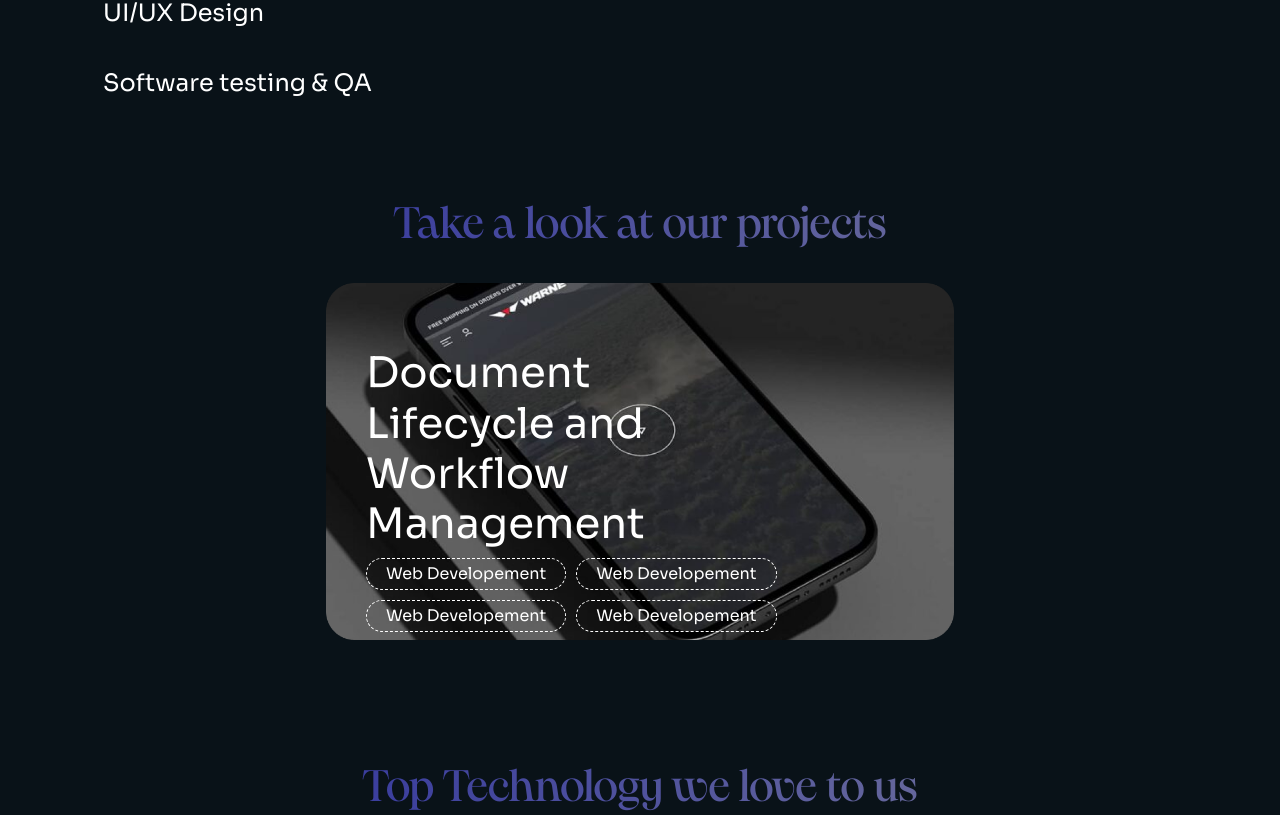
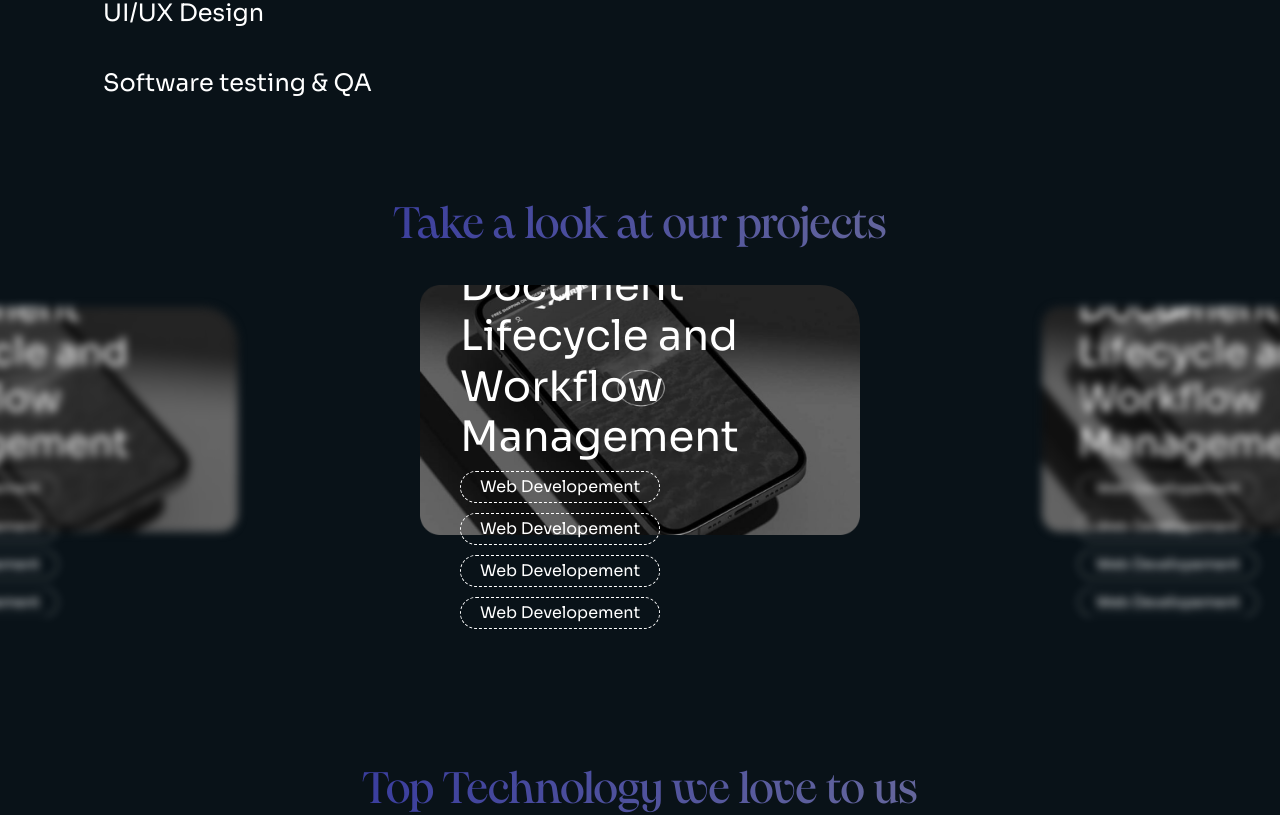
Before and after one commit to kubulu/netiapps2024, a Next.js app: page / in a window 1280 px wide. Shown: the part 1533-2348 px from the top of the page. Built offline with nearby package versions, Linux system fonts and the light colour scheme.

Commit message:
ui Changes

```diff
--- a/components/casestudySection/casestudySection.module.scss
+++ b/components/casestudySection/casestudySection.module.scss
@@ -21,20 +21,22 @@
   height: 440px;
   overflow: hidden;
   .casestudyImg{
-    width: 100%;
     overflow: hidden;
     position: absolute;
-    width: 100%;
     top:0px;
     img{
       width: 100%;
+      height: 100%;
+      object-fit: cover;
+      filter: grayscale(100);
     }
   }
   .casestudyContent{
     z-index: 20;
     position: relative;
-    padding: 40px;
-    width: 80%;
+    padding-left: 40px;
+    padding-right: 40px;
+    padding-bottom: 70px;
     ul{
       list-style: none;
       display: inline-block;
@@ -57,3 +59,21 @@
     }
   }
 }
+
+.casestudyBlock{
+  width: 100%;
+  margin: auto;
+  .casestudyCard{
+    padding-left: 80px;
+    margin-right: 80px;
+    overflow: hidden;
+    border-radius: 40px;
+    display: flex;
+    align-items: end;
+    &:hover{
+      img{
+        filter: grayscale(100);
+      }
+    }
+  }
+}
--- a/components/casestudySection/casestudySection.tsx
+++ b/components/casestudySection/casestudySection.tsx
@@ -1,14 +1,28 @@
 import React from "react";
-import styles from "./casestudySection.module.scss"
+import Slider from "react-slick";
+import styles from "./casestudySection.module.scss";
 
 
 export default function CasestudySection() {
-    return(
-        <div className={styles.casestudy}>
-            <h2 className={`headingFont text-center`}>Take a look at our projects</h2>
-            <div className={styles.casestudyBlock}>
-                <div className={`row justify-content-center align-items-center`}>
-                    <div className={`col-6`}>
+    const settings = {
+        className: "center",
+        centerMode: true,
+        infinite: true,
+        centerPadding: "340px",
+        slidesToShow: 1,
+        slidesToScroll: 1,
+        speed: 2000,
+        autoplaySpeed: 4000,
+        autoplay: true,
+        pauseOnHover: true,
+    };
+    return (
+        <div className={`casestudySection`}>
+            <div className={styles.casestudy}>
+                <h2 className={`headingFont text-center`}>Take a look at our projects</h2>
+                <Slider {...settings}>
+                    <div className={styles.casestudyBlock}>
+
                         <div className={styles.casestudyCard}>
                             <div className={styles.casestudyContent}>
                                 <h4>Document Lifecycle and Workflow Management</h4>
@@ -20,11 +34,113 @@ export default function CasestudySection() {
                                 </ul>
                             </div>
                             <div className={styles.casestudyImg}>
-                                <img src={`/images/casestudy.png`} />
+                                <img src={`/images/casestudy.png`}/>
                             </div>
                         </div>
                     </div>
-                </div>
+                    <div className={styles.casestudyBlock}>
+
+                        <div className={styles.casestudyCard}>
+                            <div className={styles.casestudyContent}>
+                                <h4>Document Lifecycle and Workflow Management</h4>
+                                <ul>
+                                    <li>Web Developement</li>
+                                    <li>Web Developement</li>
+                                    <li>Web Developement</li>
+                                    <li>Web Developement</li>
+                                </ul>
+                            </div>
+                            <div className={styles.casestudyImg}>
+                                <img src={`/images/casestudy.png`}/>
+                            </div>
+                        </div>
+                    </div>
+                    <div className={styles.casestudyBlock}>
+
+                        <div className={styles.casestudyCard}>
+                            <div className={styles.casestudyContent}>
+                                <h4>Document Lifecycle and Workflow Management</h4>
+                                <ul>
+                                    <li>Web Developement</li>
+                                    <li>Web Developement</li>
+                                    <li>Web Developement</li>
+                                    <li>Web Developement</li>
+                                </ul>
+                            </div>
+                            <div className={styles.casestudyImg}>
+                                <img src={`/images/casestudy.png`}/>
+                            </div>
+                        </div>
+                    </div>
+                    <div className={styles.casestudyBlock}>
+
+                        <div className={styles.casestudyCard}>
+                            <div className={styles.casestudyContent}>
+                                <h4>Document Lifecycle and Workflow Management</h4>
+                                <ul>
+                                    <li>Web Developement</li>
+                                    <li>Web Developement</li>
+                                    <li>Web Developement</li>
+                                    <li>Web Developement</li>
+                                </ul>
+                            </div>
+                            <div className={styles.casestudyImg}>
+                                <img src={`/images/casestudy.png`}/>
+                            </div>
+                        </div>
+                    </div>
+                    <div className={styles.casestudyBlock}>
+
+                        <div className={styles.casestudyCard}>
+                            <div className={styles.casestudyContent}>
+                                <h4>Document Lifecycle and Workflow Management</h4>
+                                <ul>
+                                    <li>Web Developement</li>
+                                    <li>Web Developement</li>
+                                    <li>Web Developement</li>
+                                    <li>Web Developement</li>
+                                </ul>
+                            </div>
+                            <div className={styles.casestudyImg}>
+                                <img src={`/images/casestudy.png`}/>
+                            </div>
+                        </div>
+                    </div>
+                    <div className={styles.casestudyBlock}>
+
+                        <div className={styles.casestudyCard}>
+                            <div className={styles.casestudyContent}>
+                                <h4>Document Lifecycle and Workflow Management</h4>
+                                <ul>
+                                    <li>Web Developement</li>
+                                    <li>Web Developement</li>
+                                    <li>Web Developement</li>
+                                    <li>Web Developement</li>
+                                </ul>
+                            </div>
+                            <div className={styles.casestudyImg}>
+                                <img src={`/images/casestudy.png`}/>
+                            </div>
+                        </div>
+                    </div>
+                    <div className={styles.casestudyBlock}>
+
+                        <div className={styles.casestudyCard}>
+                            <div className={styles.casestudyContent}>
+                                <h4>Document Lifecycle and Workflow Management</h4>
+                                <ul>
+                                    <li>Web Developement</li>
+                                    <li>Web Developement</li>
+                                    <li>Web Developement</li>
+                                    <li>Web Developement</li>
+                                </ul>
+                            </div>
+                            <div className={styles.casestudyImg}>
+                                <img src={`/images/casestudy.png`}/>
+                            </div>
+                        </div>
+                    </div>
+                </Slider>
             </div>
         </div>
     )
--- a/components/overviewSection/overviewSection.module.scss
+++ b/components/overviewSection/overviewSection.module.scss
@@ -61,3 +61,14 @@
   animation: fade-in linear;
   animation-timeline: view(500px 300px);
 }
+
+.rightPanel{
+  ul{
+    padding-left: 0px;
+    list-style: none;
+    li{
+      padding-bottom: 10px;
+      font-weight: 200;
+    }
+  }
+}
--- a/components/testimonialsSection/testimonialsSection.tsx
+++ b/components/testimonialsSection/testimonialsSection.tsx
@@ -1,8 +1,21 @@
 import React from "react";
+import Slider from "react-slick";
 import styles from "./testimonialsSection.module.scss"
 
 
 export default function TestimonialsSection() {
+    const settings = {
+        dots: true,
+        fade: true,
+        infinite: true,
+        speed: 500,
+        slidesToShow: 1,
+        autoplay:true,
+        slidesToScroll: 1,
+        waitForAnimate: false,
+        arrows: false,
+        pauseOnHover: false
+    };
     return(
         <div className={styles.testimonials}>
             <div className={'container'}>
@@ -18,10 +31,27 @@ export default function TestimonialsSection() {
                                 <div className={styles.quote}>
                                     <img src={`/images/mark.svg`} />
                                 </div>
+                                <Slider {...settings}>
                                 <div className={styles.testimonialContent}>
                                     <p>Altran has been working with NetiApps for a number of years now and we are very pleased with the dedication and responsiveness of the NetiApps team. NetiApps is a much valued vendor/partner, who go out of their way to meet deadlines and provide solutions. The NetiApps culture of ingenuity, positive attitude and commitment to the task at hand is much appreciated. We look forward to a long and fruitful relationship.</p>
                                     <h5>Altran Team (A Part of Capgemini Engineering)</h5>
                                 </div>
+
+                                    <div className={styles.testimonialContent}>
+                                        <p>It was great working with NetiApps. Anyone can provide technology solutions but really understanding the business needs of a customer requires dedicated efforts as shown by NetiApps. Their solutions contributed to some outstanding support to automate DTDC’s critical processes.</p>
+                                        <h5>Altran Team (A Part of Capgemini Engineering)</h5>
+                                    </div>
+
+                                    <div className={styles.testimonialContent}>
+                                        <p>Working with NetiApps was a pleasure. They were enthusiastic, quick with suggestions and very reactive with modifications. As a client I felt very comfortable that the work would get done within the determined planning. I highly recommend them and look forward to working with them again.</p>
+                                        <h5>Altran Team (A Part of Capgemini Engineering)</h5>
+                                    </div>
+
+                                    <div className={styles.testimonialContent}>
+                                        <p>Altran has been working with NetiApps for a number of years now and we are very pleased with the dedication and responsiveness of the NetiApps team. NetiApps is a much valued vendor/partner, who go out of their way to meet deadlines and provide solutions. The NetiApps culture of ingenuity, positive attitude and commitment to the task at hand is much appreciated. We look forward to a long and fruitful relationship.</p>
+                                        <h5>Altran Team (A Part of Capgemini Engineering)</h5>
+                                    </div>
+                                </Slider>
                             </div>
                         </div>
                     </div>
--- a/styles/global.scss
+++ b/styles/global.scss
@@ -39,3 +39,19 @@ html {
     opacity: 1; /* End at fully opaque */
   }
 }
+
+
+.casestudySection{
+  .slick-slide{
+    scale: (.9);
+    transition: transform 0.3s ease;
+  }
+  .slick-active{
+    scale: (1);
+    filter: blur(0px) !important;
+  }
+  .slick-slide {
+    transition: all 0.3s ease-in-out;
+    filter: blur(5px);
+  }
+}
```
Also changed, not shown: styles/variables/_variables.scss (line endings or trailing spaces).
